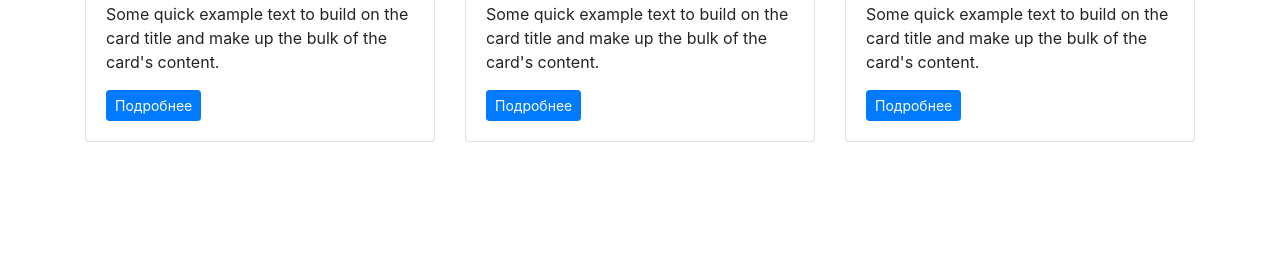
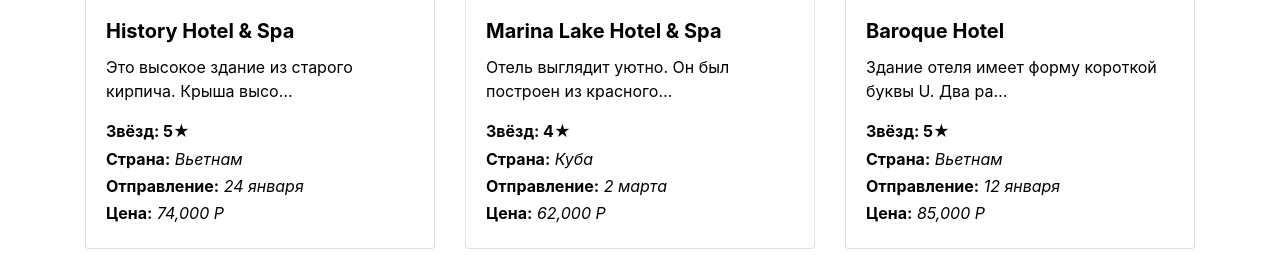
Before and after one commit to Andrew-Tyurin/stepik_tours_django, a Django app: page / in a window 1280 px wide. Shown: the part 1181-1454 px from the top of the page. Before the commit the page ends 1323 px from the top, so only its background shows below. Run offline with Django 5.2, Linux system fonts and the light colour scheme; some libraries are stand-ins or nearby versions.

Commit message:
Сверстал main страницу приложения tours
На мок-данных из файла data.py собрана главная страница приложения tours.

```diff
--- /dev/null
+++ b/tours/static/tours/css/style.css
@@ -0,0 +1,18 @@
+.my_distance_p > p {
+    margin-bottom: 0.2em;
+}
+
+.bg-custom {
+    background-position: center;
+    background-size: cover;
+}
+
+/*text-decoration-none text-body*/
+.qwer {color: black}
+
+.card_custom:hover {
+    transform: scale(1.08);
+    transition: transform 0.3s ease;
+    background: #373737;
+    .qwer {color: white}
+}
--- a/tours/templates/tours/index.html
+++ b/tours/templates/tours/index.html
@@ -1,10 +1,12 @@
 {% extends 'tours/sample_main.html' %}
-
+{% load static %}
+{% load humanize %}
 {% block my_title %}tours main{% endblock %}
 
 {% block my_body %}
+
 <header class="container mt-3">
-        <nav class="navbar navbar-expand-lg navbar-light bg-light">
+    <nav class="navbar navbar-expand-lg navbar-light bg-light shadow">
         <a class="navbar-brand" href="#">Stepik Travel</a>
         <button class="navbar-toggler" type="button" data-toggle="collapse" data-target="#navbarNav"
                 aria-controls="navbarNav" aria-expanded="false" aria-label="Toggle navigation">
@@ -33,93 +35,41 @@
 </header>
 <main class="container mt-3">
 <!-- HERO -->
-        <section class="jumbotron text-center mt-4"
-                 style="background: url('https://place-hold.it/1600x300'); background-position: center center">
+    <section class="bg-custom jumbotron mt-4"
+             style="background-image: url({% static 'tours/img/slide_1.png' %})">
+        <div class="text-center font-weight-bold">
             <h1 class="display-4">Всякие туры</h1>
-            <p class="lead">Для тех, кого отвлекают дома</p>
-            <p class="mt-5 w-50 mx-auto">Лучшие направления,где никто не будет вам мешать сидеть на берегу и изучать
-                программирование, дизайн, разработку игр и управление продуктами</p>
+            <p class="lead">{{ subtitle }}</p>
+            <p class="mt-5 w-50 mx-auto">{{ description }}</p>
+        </div>
     </section>
     <!-- CARDS -->
     <div class="row mt-5">
+        {% for key, value in tours_random.items %}
             <div class="col-4">
-                <div class="card mb-4">
+                <div class="card card_custom mb-4">
+                    <a class="qwer text-decoration-none" href="/tour/{{ key }}">
                         <div class="embed-responsive embed-responsive-16by9">
-                        <img class="card-img-top embed-responsive-item" src="https://place-hold.it/300x200" alt=""/>
+                            <img class="card-img-top embed-responsive-item"
+                                 src="{{ value.picture }}"
+                                 alt="picture {{ value.country }}_tour_{{ key }}"/>
                         </div>
                         <div class="card-body">
-                        <h2 class="h5 card-title">Hotel title</h2>
-                        <p class="card-text">Some quick example text to build on the card title and make up the bulk of
-                            the card's content.</p>
-                        <a href="#" class="btn btn-sm btn-primary">Подробнее</a>
+                            <p class="h5 card-title font-weight-bold">{{ value.title }}</p>
+                            <p class="card-text">
+                                {{ value.description | truncatechars:50}}
+                            </p>
+                            <div class="my_distance_p">
+                                <p><b>Звёзд: {{ value.stars }}★</b></p>
+                                <p><b>Страна:</b> <i>{{ value.country }}</i></p>
+                                <p><b>Отправление:</b> <i>{{ value.date }}</i></p>
+                                <p><b>Цена:</b> <i>{{ value.price | intcomma }} Р</i></p>
                             </div>
                         </div>
-            </div>
-            <div class="col-4">
-                <div class="card mb-4">
-                    <div class="embed-responsive embed-responsive-16by9">
-                        <img class="card-img-top embed-responsive-item" src="https://place-hold.it/300x200" alt=""/>
-                    </div>
-                    <div class="card-body">
-                        <h2 class="h5 card-title">Hotel title</h2>
-                        <p class="card-text">Some quick example text to build on the card title and make up the bulk of
-                            the card's content.</p>
-                        <a href="#" class="btn btn-sm btn-primary">Подробнее</a>
+                    </a>
                 </div>
             </div>
-            </div>
-            <div class="col-4">
-                <div class="card mb-4">
-                    <div class="embed-responsive embed-responsive-16by9">
-                        <img class="card-img-top embed-responsive-item" src="https://place-hold.it/300x200" alt=""/>
-                    </div>
-                    <div class="card-body">
-                        <h2 class="h5 card-title">Hotel title</h2>
-                        <p class="card-text">Some quick example text to build on the card title and make up the bulk of
-                            the card's content.</p>
-                        <a href="#" class="btn btn-sm btn-primary">Подробнее</a>
-                    </div>
-                </div>
-            </div>
-            <div class="col-4">
-                <div class="card mb-4">
-                    <div class="embed-responsive embed-responsive-16by9">
-                        <img class="card-img-top embed-responsive-item" src="https://place-hold.it/300x200" alt=""/>
-                    </div>
-                    <div class="card-body">
-                        <h2 class="h5 card-title">Hotel title</h2>
-                        <p class="card-text">Some quick example text to build on the card title and make up the bulk of
-                            the card's content.</p>
-                        <a href="#" class="btn btn-sm btn-primary">Подробнее</a>
-                    </div>
-                </div>
-            </div>
-            <div class="col-4">
-                <div class="card mb-4">
-                    <div class="embed-responsive embed-responsive-16by9">
-                        <img class="card-img-top embed-responsive-item" src="https://place-hold.it/300x200" alt=""/>
-                    </div>
-                    <div class="card-body">
-                        <h2 class="h5 card-title">Hotel title</h2>
-                        <p class="card-text">Some quick example text to build on the card title and make up the bulk of
-                            the card's content.</p>
-                        <a href="#" class="btn btn-sm btn-primary">Подробнее</a>
-                    </div>
-                </div>
-            </div>
-            <div class="col-4">
-                <div class="card mb-4">
-                    <div class="embed-responsive embed-responsive-16by9">
-                        <img class="card-img-top embed-responsive-item" src="https://place-hold.it/300x200" alt=""/>
-                    </div>
-                    <div class="card-body">
-                        <h2 class="h5 card-title">Hotel title</h2>
-                        <p class="card-text">Some quick example text to build on the card title and make up the bulk of
-                            the card's content.</p>
-                        <a href="#" class="btn btn-sm btn-primary">Подробнее</a>
-                    </div>
-                </div>
-            </div>
+        {% endfor %}
     </div>
 </main>
 {% endblock %}
--- a/tours/templates/tours/sample_main.html
+++ b/tours/templates/tours/sample_main.html
@@ -1,3 +1,5 @@
+{% load static %}
+
 <!DOCTYPE html>
 <html lang="ru">
 
@@ -7,11 +9,14 @@
     <link rel="stylesheet" href="https://stackpath.bootstrapcdn.com/bootstrap/4.3.1/css/bootstrap.min.css"
           integrity="sha384-ggOyR0iXCbMQv3Xipma34MD+dH/1fQ784/j6cY/iJTQUOhcWr7x9JvoRxT2MZw1T"
           crossorigin="anonymous">
+    <link rel="stylesheet" href="{% static 'tours/css/style.css' %}">
 </head>
 
 <body>
+
 {% block my_body %}
 {% endblock %}
+
 <script src="https://code.jquery.com/jquery-3.2.1.slim.min.js"
         integrity="sha384-KJ3o2DKtIkvYIK3UENzmM7KCkRr/rE9/Qpg6aAZGJwFDMVNA/GpGFF93hXpG5KkN"
         crossorigin="anonymous"></script>
@@ -21,6 +26,6 @@
 <script src="https://maxcdn.bootstrapcdn.com/bootstrap/4.0.0/js/bootstrap.min.js"
         integrity="sha384-JZR6Spejh4U02d8jOt6vLEHfe/JQGiRRSQQxSfFWpi1MquVdAyjUar5+76PVCmYl"
         crossorigin="anonymous"></script>
+
 </body>
-
 </html>
--- a/tours/templates/tours/tour.html
+++ b/tours/templates/tours/tour.html
@@ -1,6 +1,5 @@
 {% extends 'tours/sample_main.html' %}
 {% load humanize %}
-
 {% block my_title %}Stepik travel{% endblock %}
 
 {% block my_body %}
@@ -45,7 +44,7 @@
             <!-- HERO -->
             <p class="lead">{{ tour.country }}. {{ city }}</p>
             <img src="{{ tour.picture }}"
-                 class="w-75" alt="tour.country">
+                 class="w-75" alt="picture {{ tour.country }}">
             <p class="my-4 w-75">
                 {{ tour.description }}
             </p>
--- a/tours/views.py
+++ b/tours/views.py
@@ -1,19 +1,34 @@
+from random import sample
 from django.shortcuts import render
-from django.http import HttpResponseNotFound, HttpResponseServerError
+from django.http import HttpResponseNotFound, HttpResponseServerError, Http404
 from . import data
 
 
 def main_view(request):
-    """test_0 docstring"""
-    return render(request, 'tours/index.html')
+    subtitle = data.subtitle
+    description = data.description
+    tours_random = {}
+    for key in sample(list(data.tours), 6):
+        tours_random.setdefault(key, data.tours[key])
+    return render(
+        request,
+        'tours/index.html',
+        {'tours_random': tours_random, 'subtitle': subtitle, 'description': description}
+    )
 
 
 def departure_view(request, departure):
-    """test_1 docstring"""
     return render(request, 'tours/departure.html')
 
 
 def tour_view(request, tour_id):
+    """
+    т.к URLs который отправляет сюда запрос, ожидает int,
+    числа могут не совпадать с ключами наших данных(если
+    в эту функцию попадёт неправильное число, то будет
+    исключение ServerError - это будет не корректно).
+    Тогда мы вызываем not found, raise Http404
+    """
     if tour_id in data.tours:
         tour = data.tours[tour_id]
         city = data.departures[tour['departure']]
@@ -23,14 +38,12 @@ def tour_view(request, tour_id):
             'tours/tour.html',
             {'tour': tour, 'city': city, 'stars': stars}
         )
-    return custom_handler404(request, HttpResponseNotFound)
+    raise Http404('Нету страницы с таким номером')
 
 
 def custom_handler404(request, exception):
-    """test_3 docstring"""
     return HttpResponseNotFound('Ошибка: 404')
 
 
 def custom_handler500(exception):
-    """test_4 docstring"""
     return HttpResponseServerError('Ошибка: 500')
```
Also changed, not shown: stepik_tours/settings.py (+1 -8 lines), tours/static/tours/img/slide_1.png (added). Lines whose indentation alone changed are shown as unchanged.
